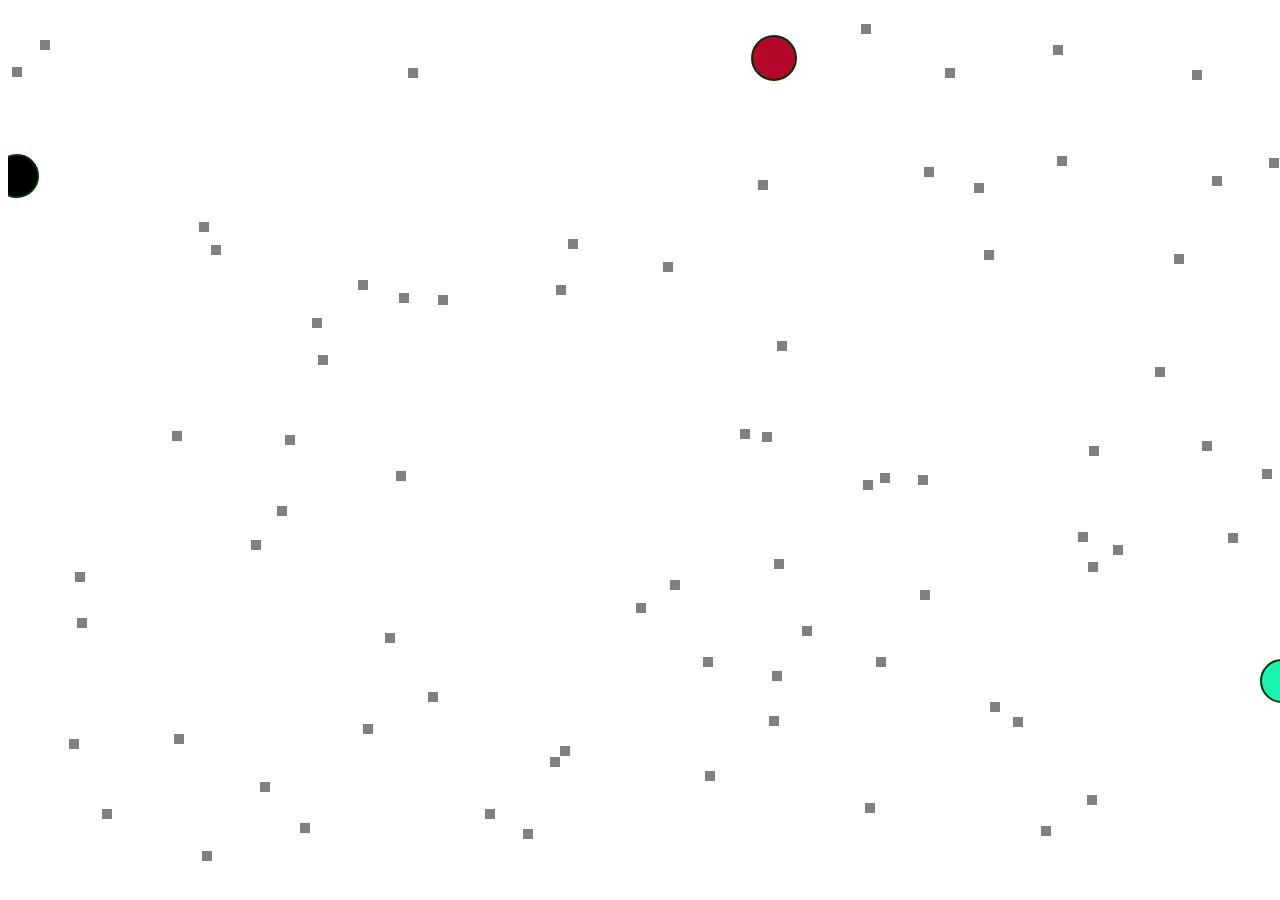
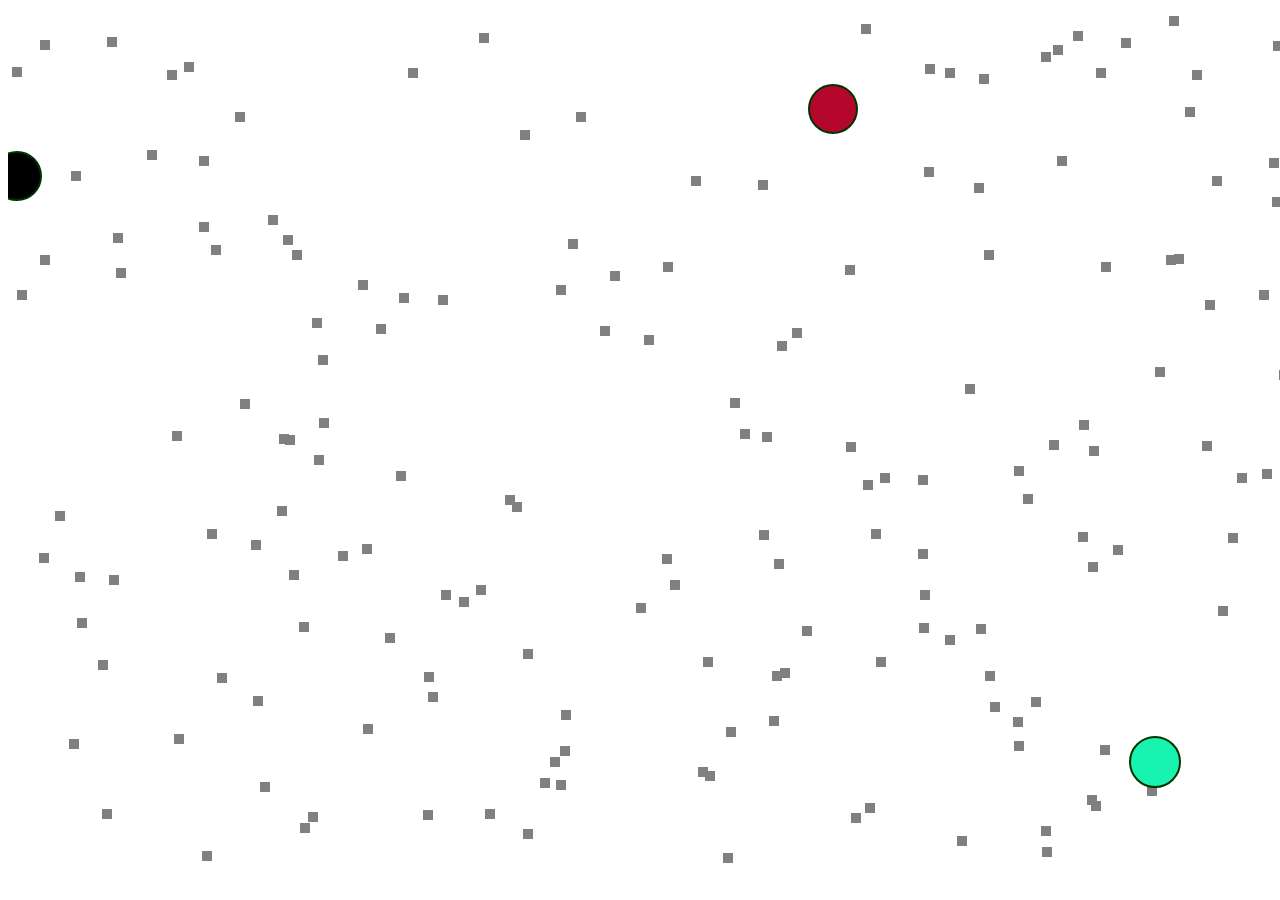
Before and after one commit to jarrodb/blobular, a plain HTML site: page index.html in a window 1280 px wide. Shown: the top 900 px of the page. Drawn offline with Linux system fonts and the light colour scheme.

Commit message:
food option now sparse or dense and calculated relative to canvas

```diff
--- a/index.html
+++ b/index.html
@@ -12,7 +12,7 @@
     <script type="text/javascript" charset="utf-8">
       var game = new Game({
         entities: 4,
-        food: 100,
+        food: "dense",
         fps: 50,
         height: 880,
         width: 1720
--- a/scripts/game.js
+++ b/scripts/game.js
@@ -6,7 +6,7 @@ var Game = function(options) {
   this.height = options.height || 576;
   this.width = options.width || 1024;
   this.playerCount = options.entities || 4;
-  this.foodCount = options.food || 40;
+  this.foodDensity = options.food || "sparse";
 
   // discover the canvas
   this.canvas = document.getElementById(options.viewport || "viewport");
@@ -24,7 +24,11 @@ var Game = function(options) {
   for (i = this.playerCount; i; i--)
     this.addCircle();
 
-  for (i = this.foodCount; i; i--)
+  // Calculate food count based on density relative to canvas
+  // factor determined by percentage of defaults
+  var factor = (this.foodDensity == "sparse") ? 0.0384 : 0.09;
+  var count = (this.height+this.width) * factor;
+  for (i = Math.floor(count); i; i--)
     this.addFood();
 
   this.connect();
```
